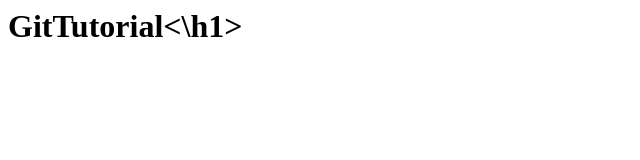
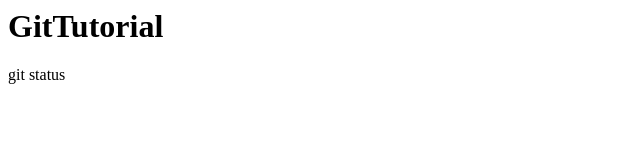
Before and after one commit to J0852271/ff, a plain HTML site: page index.html in a window 1280 px wide. Shown: the whole page, without its empty margins (0-640 px from the left). Drawn offline with Linux system fonts and the light colour scheme.

Commit message:
git status コマンド追記

```diff
--- a/index.html
+++ b/index.html
@@ -1 +1,2 @@
-<h1>GitTutorial<\h1>
+<h1>GitTutorial</h1>
+<p>git status</P>
```
